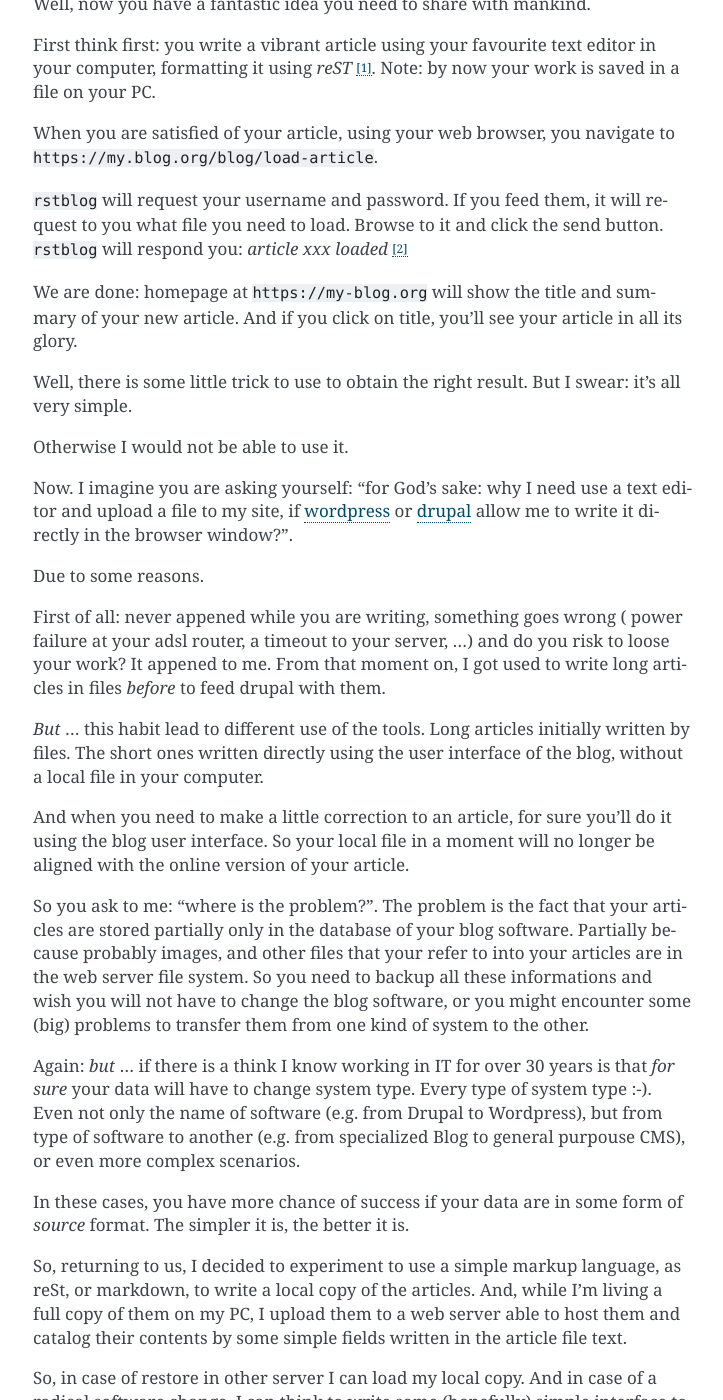
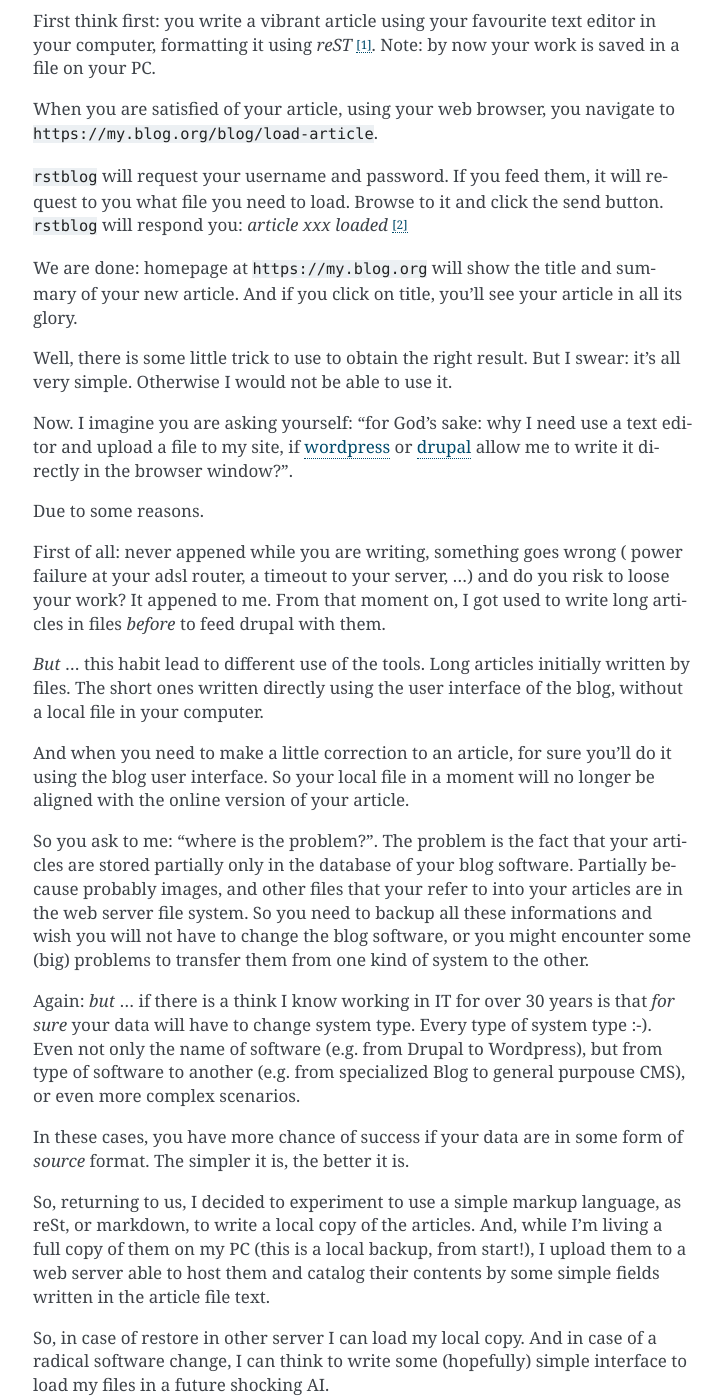
Before and after one commit to l-dfa/base_rstblog, a Sphinx documentation site: the page built from docs/source/index.rst, in a window 1280 px wide and 1400 px high, scrolled down 1030 px. Shown: the whole window, without its empty margins (387-1110 px from the left). Built offline with Sphinx 7.4.7, drawn with Linux system fonts in a browser that asks for light colours; some of the changed text lies outside the part shown.

```diff
--- a/docs/source/index.rst
+++ b/docs/source/index.rst
@@ -52,14 +52,12 @@ navigate to ``https://my.blog.org/blog/load-article``.
 will request to you what file you need to load. Browse to it
 and click the send button. ``rstblog`` will respond you: *article xxx loaded* [#]_
 
-We are done: homepage at ``https://my-blog.org`` will show the title
+We are done: homepage at ``https://my.blog.org`` will show the title
 and summary of your new article. And if you click on title, you'll
 see your article in all its glory.
 
 Well, there is some little trick to use to obtain the right result. But
-I swear: it's all very simple.
-
-Otherwise I would not be able to use it.
+I swear: it's all very simple. Otherwise I would not be able to use it.
 
 Now. I imagine you are asking yourself: "for God's sake: why I need
 use a text editor and upload a file to my site, if wordpress_ or
@@ -98,7 +96,8 @@ form of *source* format. The simpler it is, the better it is.
 
 So, returning to us, I decided to experiment to use a simple
 markup language, as reSt, or markdown, to write a local copy of the
-articles. And, while I'm living a full copy of them on my PC, I upload
+articles. And, while I'm living a full copy of them on my PC
+(this is a local backup, from start!), I upload
 them to a web server able to host them and catalog their contents
 by some simple fields written in the article file text.
 
```
Also changed, not shown: other parts of docs/source/index.rst (+1 -1 lines), 2 other files.
